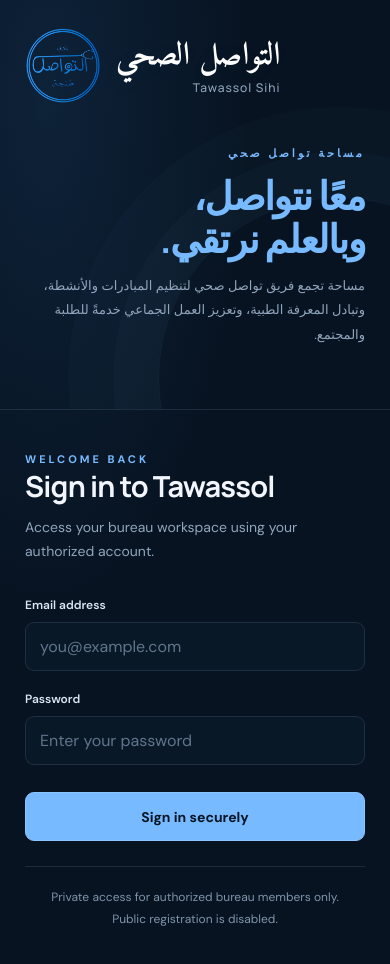
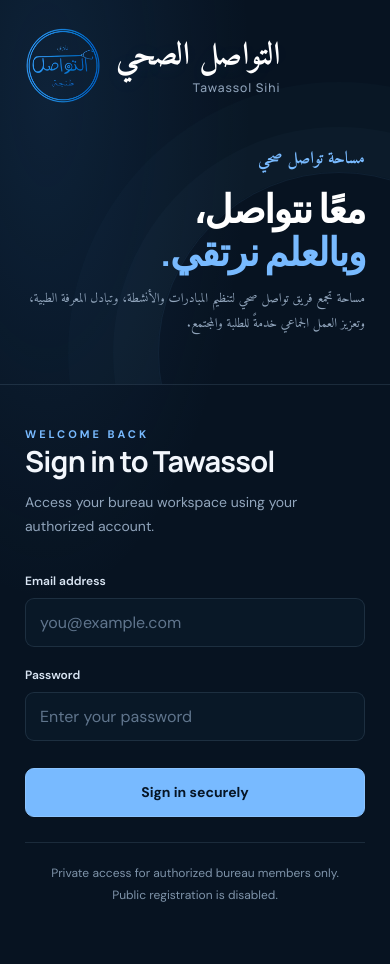
Before and after one commit to iSayfeddine/Tawassol, a Next.js app: page / in a window 390 px wide. Shown: the top 964 px of the page. Built offline with nearby package versions, Linux system fonts and the light colour scheme.

Commit message:
Enhance CSS with Arabic typography and RTL support
Added Arabic typography styles and right-to-left layout support.

```diff
--- a/src/app/globals.css
+++ b/src/app/globals.css
@@ -43,7 +43,11 @@
   display: grid;
   grid-template-columns: 1.1fr 0.9fr;
   background:
-    radial-gradient(ellipse at 12% 10%, rgba(49, 112, 177, 0.16), transparent 42%),
+    radial-gradient(
+      ellipse at 12% 10%,
+      rgba(49, 112, 177, 0.16),
+      transparent 42%
+    ),
     var(--background);
 }
 
@@ -134,10 +138,13 @@
   text-transform: uppercase;
 }
 
+/* Main club introduction */
 .brand-copy {
   position: relative;
   z-index: 1;
+  width: 100%;
   max-width: 490px;
+  align-self: stretch;
   margin: 70px 0;
 }
 
@@ -171,6 +178,47 @@
 .brand-footer {
   color: #637990;
   font-size: 12px;
+}
+
+/* Arabic typography and right-to-left layout */
+.brand-eyebrow-ar {
+  direction: rtl;
+  text-align: right;
+  letter-spacing: 0;
+  font-family: "Amiri", serif;
+  font-size: 19px;
+  line-height: 1.6;
+}
+
+.brand-headline-ar {
+  direction: rtl;
+  text-align: right;
+  font-family: "Amiri", serif;
+  font-size: clamp(42px, 4.4vw, 62px);
+  font-weight: 700;
+  line-height: 1.5;
+  letter-spacing: 0;
+  margin: 24px 0 20px;
+}
+
+.brand-headline-ar .headline-white {
+  color: #ffffff;
+}
+
+.brand-headline-ar .headline-blue {
+  color: var(--blue);
+}
+
+.brand-description-ar {
+  direction: rtl;
+  text-align: right;
+  font-family: "Amiri", serif;
+  font-size: 21px;
+  line-height: 2;
+  font-weight: 400;
+  color: var(--muted);
+  max-width: 440px;
+  margin: 0 0 0 auto;
 }
 
 /* Login form */
@@ -321,6 +369,22 @@
     display: none;
   }
 
+  .brand-eyebrow-ar {
+    font-size: 17px;
+  }
+
+  .brand-headline-ar {
+    font-size: clamp(36px, 8vw, 48px);
+    line-height: 1.55;
+    margin: 18px 0 14px;
+  }
+
+  .brand-description-ar {
+    font-size: 18px;
+    line-height: 1.9;
+    max-width: 100%;
+  }
+
   .login-panel {
     padding: 42px 25px;
   }
```
